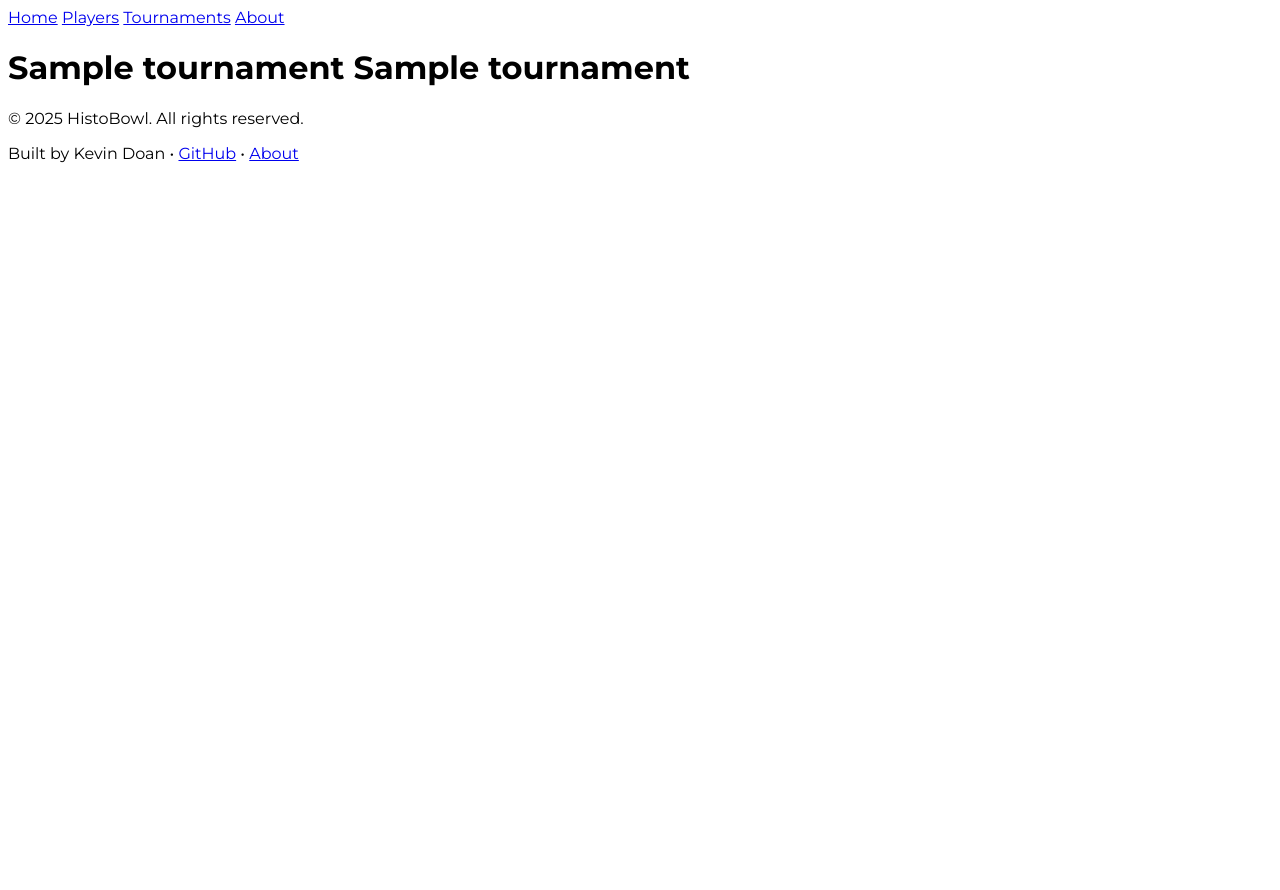
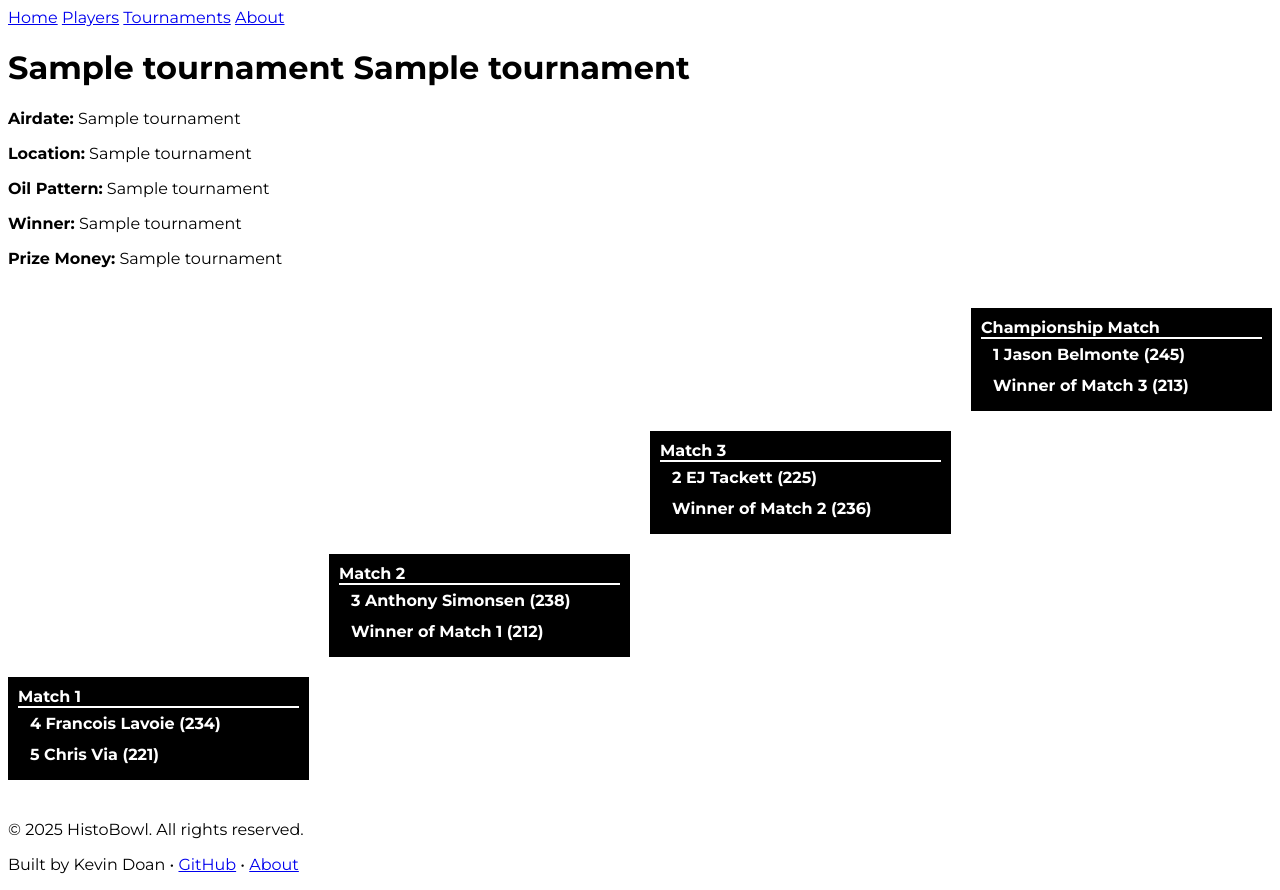
Before and after one commit to TheDoanator/HistoBowl, a Flask app: template templates/tournament_details.html in a window 1280 px wide. Before the commit the page ends 163 px from the top, so only its background shows below. Run offline with Flask 3, Linux system fonts and the light colour scheme; the template is opened without the code that fills it: most values are stand-ins (such as "Sample title", 1, 10 or a date in 2020).

Commit message:
Basic bracket implemented

```diff
--- a/static/style.css
+++ b/static/style.css
@@ -1,17 +1,20 @@
 ::placeholder {
-   text-align: center;
+  text-align: center;
 }
 
 .player-search {
   margin-bottom: 15px;
 }
 
-table, th, td {
+table,
+th,
+td {
   border: 1px solid black;
   border-collapse: collapse;
 }
 
-th, td {
+th,
+td {
   padding: 10px;
 }
 
@@ -33,3 +36,43 @@ body {
 form {
   margin-bottom: 20px;
 }
+
+.stepladder-grid {
+  display: grid;
+  grid-template-columns: repeat(4, 1fr);
+  grid-template-rows: repeat(4, auto);
+  gap: 20px;
+  margin: 40px 0;
+}
+
+.match {
+  background-color: black;
+  color: white;
+  padding: 10px;
+  font-weight: bold;
+}
+
+.match1 {
+  grid-column: 1;
+  grid-row: 4;
+}
+.match2 {
+  grid-column: 2;
+  grid-row: 3;
+}
+.match3 {
+  grid-column: 3;
+  grid-row: 2;
+}
+.match4 {
+  grid-column: 4;
+  grid-row: 1;
+}
+
+.match .player {
+  padding: 6px 12px;
+}
+
+.match-label {
+  border-bottom: 2px solid white;
+}
--- a/templates/tournament_details.html
+++ b/templates/tournament_details.html
@@ -4,4 +4,31 @@
 
 {% block content %}
 <h1>{{ tournament[8] }} {{ tournament[1] }}</h1>
+<p><strong>Airdate:</strong> {{ tournament[2] }}</p>
+<p><strong>Location:</strong> {{ tournament[4] }}</p>
+<p><strong>Oil Pattern:</strong> {{ tournament[5] }}</p>
+<p><strong>Winner:</strong> {{ tournament[6] }}</p>
+<p><strong>Prize Money:</strong> {{ tournament[7] }}</p>
+<div class="stepladder-grid">
+  <div class="match match1">
+    <div class="match-label">Match 1</div>
+    <div class="player">4 Francois Lavoie (234)</div>
+    <div class="player">5 Chris Via (221)</div>
+  </div>
+  <div class="match match2">
+    <div class="match-label">Match 2</div>
+    <div class="player">3 Anthony Simonsen (238)</div>
+    <div class="player">Winner of Match 1 (212)</div>
+  </div>
+  <div class="match match3">
+    <div class="match-label">Match 3</div>
+    <div class="player">2 EJ Tackett (225)</div>
+    <div class="player">Winner of Match 2 (236)</div>
+  </div>
+  <div class="match match4">
+    <div class="match-label">Championship Match</div>
+    <div class="player">1 Jason Belmonte (245)</div>
+    <div class="player">Winner of Match 3 (213)</div>
+  </div>
+</div>
 {% endblock %}
```
